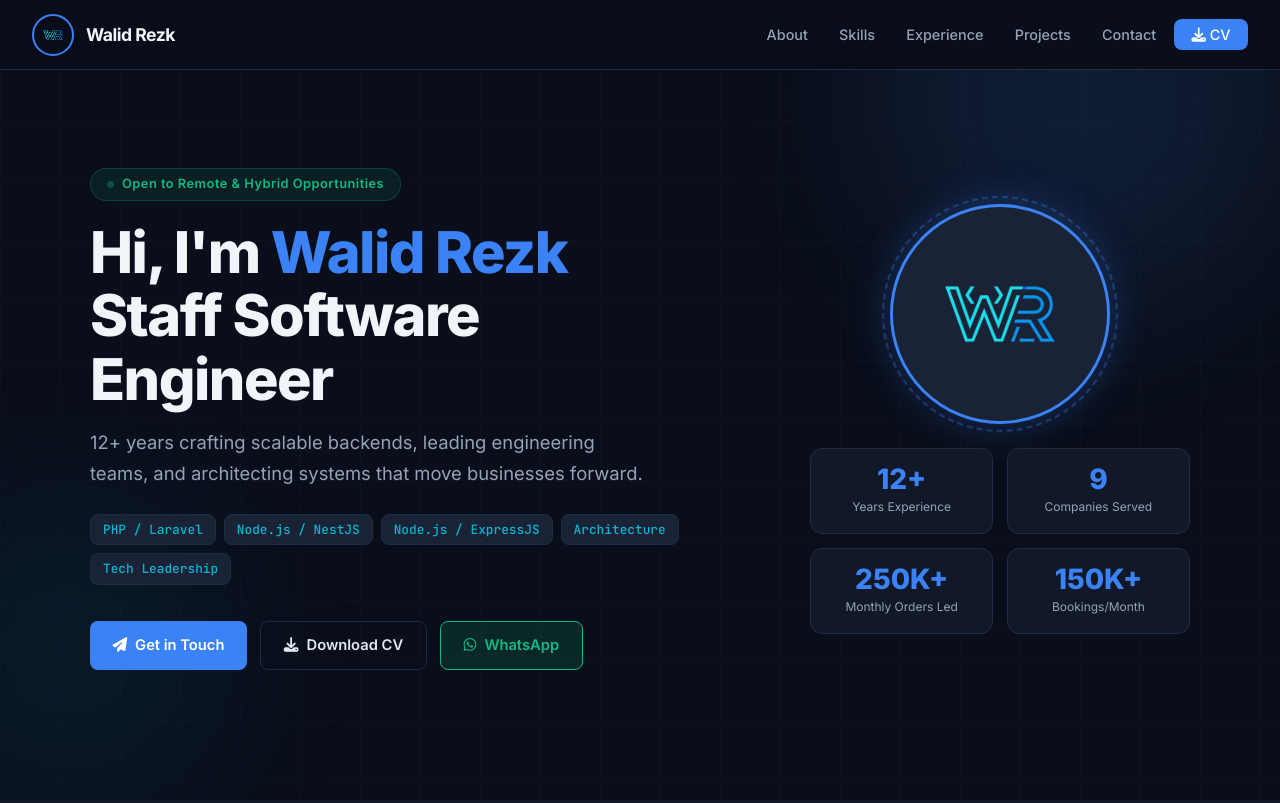
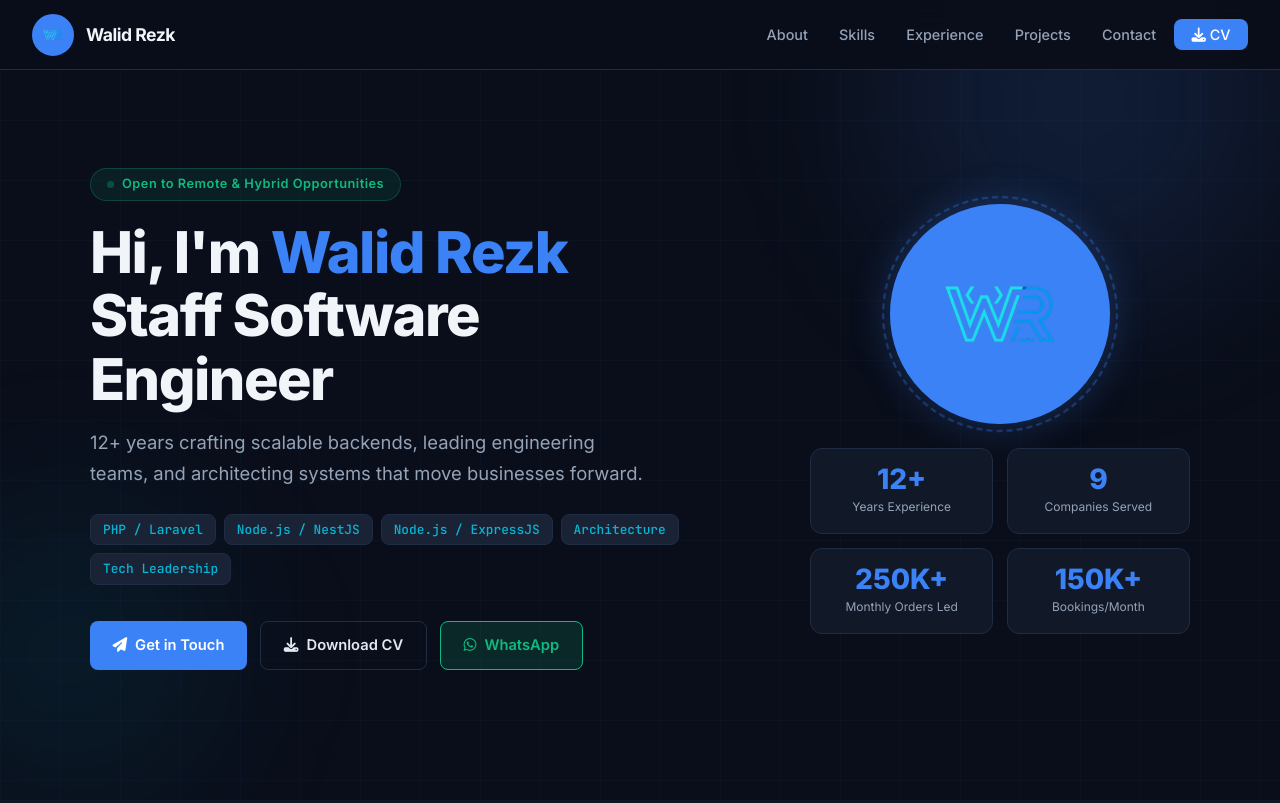
Before and after one commit to walid-rezk/walid-rezk.github.io, a plain HTML site: page index.html in a window 1280 px wide. Shown: the top 803 px of the page. Drawn offline with Linux system fonts and the light colour scheme.

Commit message:
fix: set logo background to #3b82f6 on navbar and hero avatar

```diff
--- a/assets/css/style.css
+++ b/assets/css/style.css
@@ -61,6 +61,7 @@ nav {
   object-fit: contain;
   border-radius: 50%;
   border: 2px solid var(--clr-accent);
+  background: #3b82f6;
 }
 .nav-logo span {
   font-weight: 700;
@@ -269,7 +270,7 @@ nav {
   height: 220px;
   border-radius: 50%;
   object-fit: contain;
-  background: var(--clr-surface2);
+  background: #3b82f6;
   border: 3px solid var(--clr-accent);
   box-shadow: 0 0 40px rgba(59,130,246,.3);
 }
```
